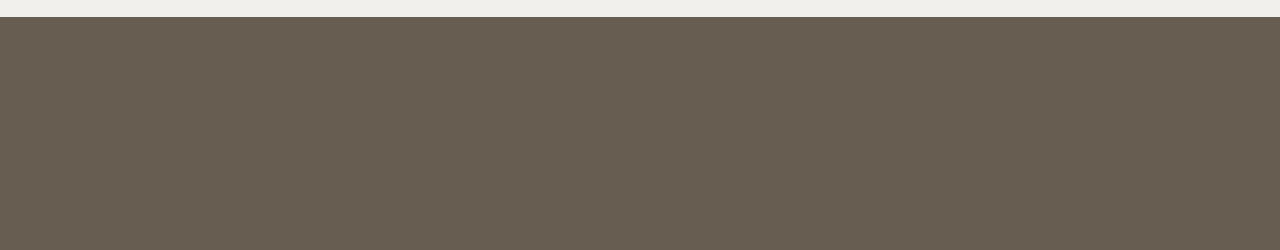
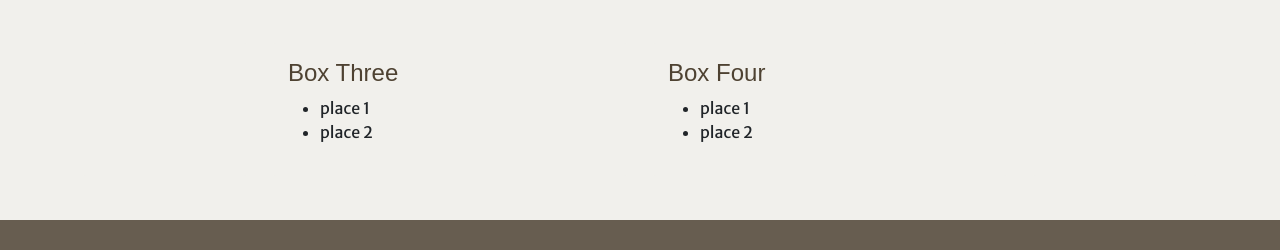
Before and after one commit to ChloeXross/narrative-website, a plain HTML site: page travel-resources.html in a window 1280 px wide. Shown: the part 4944-5194 px from the top of the page. Drawn offline with nearby package versions, Linux system fonts and the light colour scheme; some packages are replaced by stand-ins of ours; a script that the page names is missing; a web font is replaced by a local one.

Commit message:
Finish formatting travel resources

```diff
--- a/travel-resources.html
+++ b/travel-resources.html
@@ -254,8 +254,12 @@
         <!-- Two Column Code Snippet from GitHub -->
         <div class="container mt-5">
             <div class="row">
-              <div class="col-lg-6 mb-4">
-                <div class="card h-100">
+                <div class="col-lg-2 mb-4">
+                    <div class="card-new h-100">
+                    </div>
+                </div>
+                <div class="col-lg-4 mb-4">
+                    <div class="card-new h-100">
                         <div class="card-body">
                             <h4 class="card-title">
                                 Box Three
@@ -267,8 +271,8 @@
                         </div>
                     </div>
                 </div>
-              <div class="col-lg-6 mb-4">
-                <div class="card h-100">
+                <div class="col-lg-4 mb-4">
+                    <div class="card-new h-100">
                         <div class="card-body">
                             <h4 class="card-title">
                             Box Four
@@ -278,6 +282,10 @@
                                 <li>place 2</li>
                             </ul>
                         </div>
+                    </div>
+                </div>
+                <div class="col-lg-2 mb-4">
+                    <div class="card-new h-100">
                     </div>
                 </div>
             </div>
@@ -314,6 +322,48 @@
                 </div>
             </div>
         </article>
+
+        <!-- Two Column Code Snippet from GitHub -->
+        <div class="container mt-5">
+            <div class="row">
+                <div class="col-lg-2 mb-4">
+                    <div class="card-new h-100">
+                    </div>
+                </div>
+                <div class="col-lg-4 mb-4">
+                    <div class="card-new h-100">
+                        <div class="card-body">
+                            <h4 class="card-title">
+                                Box Three
+                            </h4>
+                            <ul class="merriweather">
+                                <li>place 1</li>
+                                <li>place 2</li>
+                            </ul>
+                        </div>
+                    </div>
+                </div>
+                <div class="col-lg-4 mb-4">
+                    <div class="card-new h-100">
+                        <div class="card-body">
+                            <h4 class="card-title">
+                            Box Four
+                            </h4>
+                            <ul class="merriweather">
+                                <li>place 1</li>
+                                <li>place 2</li>
+                            </ul>
+                        </div>
+                    </div>
+                </div>
+                <div class="col-lg-2 mb-4">
+                    <div class="card-new h-100">
+                    </div>
+                </div>
+            </div>
+            <!-- /.row -->
+        </div>
+        <!-- /.container -->
 
 
 
```
Lines whose indentation alone changed are shown as unchanged.
